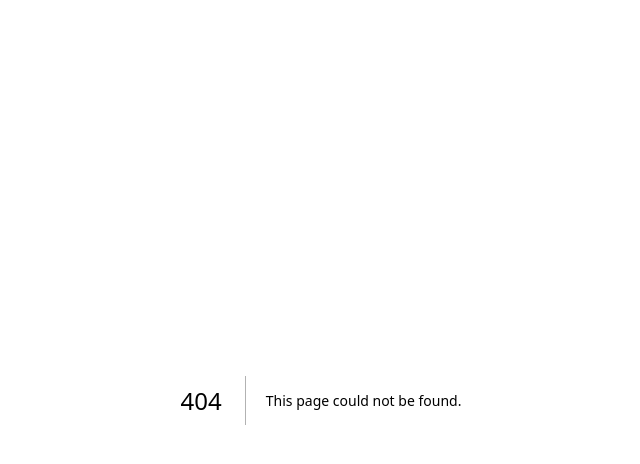
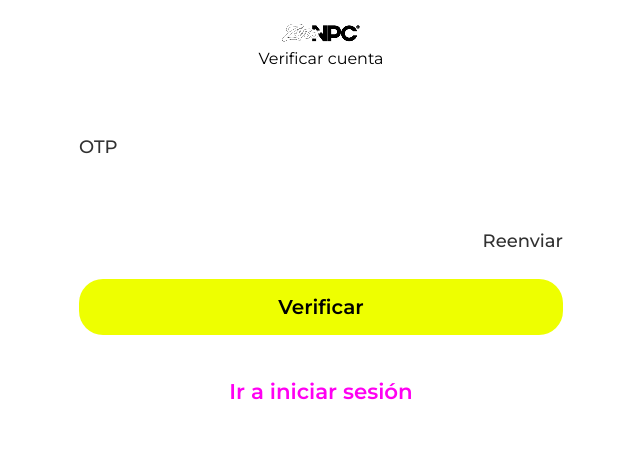
Before and after one commit to biluses/npc_fe, a Next.js app: page /verify-otp in a window 1280 px wide. Before the commit this address had no page. Shown: the top 464 px of the page, without its empty margins (319-959 px from the left). Built offline with nearby package versions, Linux system fonts and the light colour scheme.

Commit message:
verify otp page design

```diff
--- /dev/null
+++ b/src/app/(auth)/verify-otp/page.jsx
@@ -0,0 +1,88 @@
+"use client";
+import Link from "next/link";
+import { useRouter } from "next/navigation";
+import { useRef, useState } from "react";
+import { useFormik } from "formik";
+import * as Yup from "yup";
+import { useDispatch } from 'react-redux';
+import { toast } from "react-toastify";
+import { setEmail } from "../../../../redux/reducers/slice/authSlice";
+
+const Carousel = () => {
+    const [isShow, setIsShow] = useState(false);
+    const [showPassword, setShowPassword] = useState(false);
+    const [showConfirmPassword, setShowConfirmPassword] = useState(false);
+    const router = useRouter();
+    const dispatch = useDispatch();
+    const otpLength = 6;
+    const otpRefs = Array(otpLength).fill().map(() => useRef(null));
+    const [otp, setOtp] = useState(new Array(otpLength).fill(""));
+
+    const handleChange = (element, index) => {
+        if (isNaN(element.value)) return;
+        const value = element.value;
+        setOtp(prevOtp => {
+            const newOtp = [...prevOtp];
+            newOtp[index] = value;
+            if (value !== "" && index < otpLength - 1) {
+                otpRefs[index + 1].current.focus();
+            }
+            return newOtp;
+        });
+    };
+
+    const handleKeyDown = (element, index) => {
+        if (element.key === "Backspace" && index > 0) {
+            otpRefs[index - 1].current.focus();
+        }
+    };
+
+    const formik = useFormik({
+        initialValues: {
+            email: "",
+        },
+        validationSchema: Yup.object({
+            email: Yup.string()
+                .email("Correo electrónico no válido")
+                .required("El correo electrónico es obligatorio"),
+        }),
+        onSubmit: (values) => {
+            console.log("Form values:", values);
+            dispatch(setEmail(values.email));
+            router.push("/personal-details");
+        },
+    });
+
+    return (
+        <div className="p-5">
+            <div className="login-div">
+                <img src="/images/logo_dark.png" alt="logo" />
+                <h1 className="forgot-title">Verificar cuenta</h1>
+                <div className="signup-form mt-6">
+                    <form onSubmit={formik.handleSubmit}>
+                        <p className="form-field-title">OTP</p>
+                        <div className="otp-input-wrapper">
+                            {otp.map((data, index) => (
+                                <input
+                                    key={index}
+                                    type="text"
+                                    maxLength="1"
+                                    ref={otpRefs[index]}
+                                    value={data}
+                                    onChange={(e) => handleChange(e.target, index)}
+                                    onKeyUp={(e) => handleKeyDown(e, index)}
+                                />
+                            ))}
+                        </div>
+                        <button className="text-primary-black text-lg font-medium flex ml-auto">Reenviar</button>
+                        <button className="main-button my-6" type="submit">Verificar</button>
+                    </form>
+                    <Link href="/login" className="flex justify-center forgot-pwd-link">Ir a iniciar sesión</Link>
+                </div>
+                {/* <p className="login-text">¿Ya tienes una cuenta? <Link href="/login" className="login-signup-link">Inciar sesión</Link></p> */}
+            </div>
+        </div >
+    );
+};
+
+export default Carousel;
```
